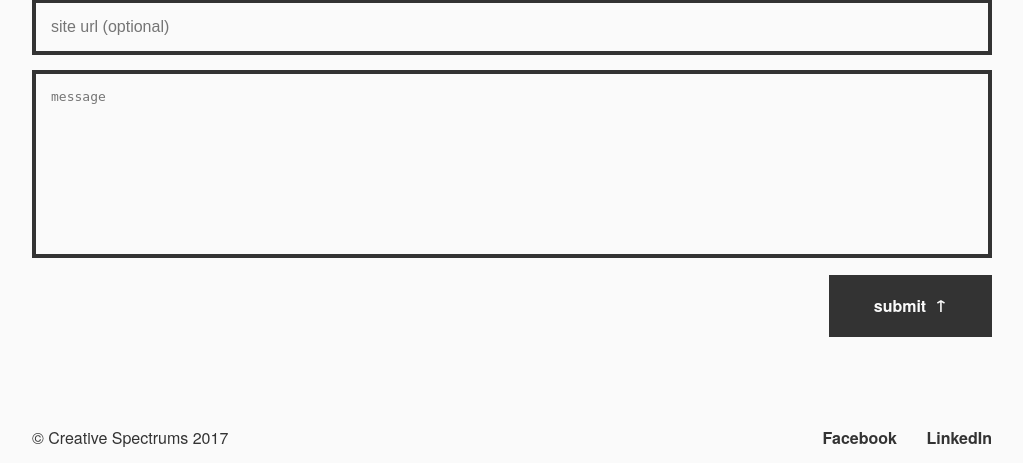
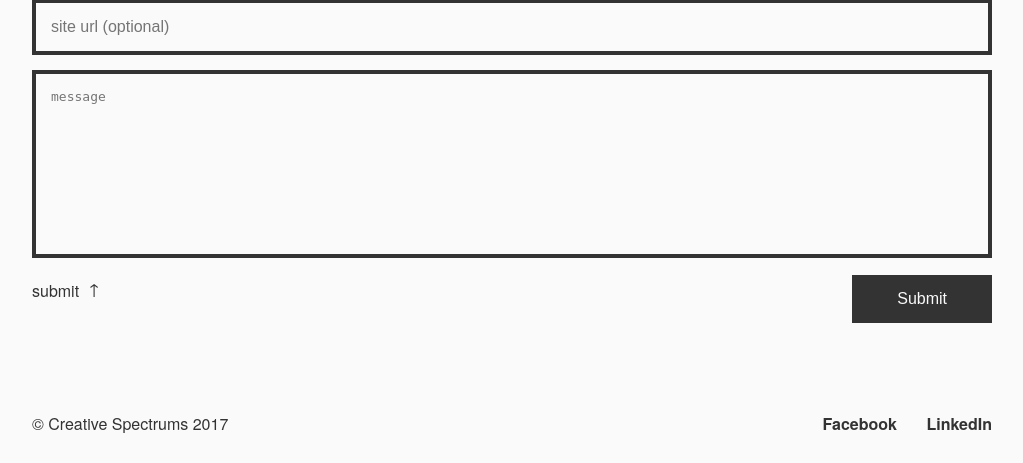
Before and after one commit to JSRobertOuimet/CreativeSpectrums, a PHP site: page /contact.php in a window 1280 px wide. Shown: the part 627-1090 px from the top of the page, without its empty margins (128-1151 px from the left). After the commit the page ends 1060 px from the top, so only its background shows below. Run offline with PHP 8.4, Linux system fonts and the light colour scheme.

Commit message:
~ contact input

```diff
--- a/contact.php
+++ b/contact.php
@@ -58,7 +58,7 @@
         </div>
 
         <p class="bit-1">
-          <a type="submit" class="btn">submit&nbsp;&nbsp;<span class="icon submit">&uarr;</span></a>
+          <input type="submit" class="btn">submit&nbsp;&nbsp;<span class="icon submit">&uarr;</span></input>
         </p>
 
       </form>
```
